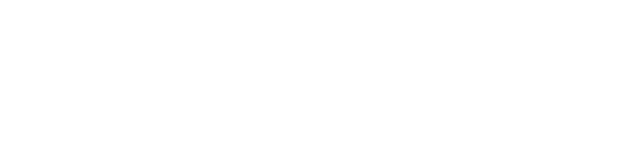
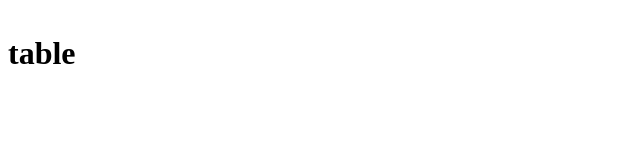
Before and after one commit to septheazisca/indexhtml, a plain HTML site: page index.html in a window 1280 px wide. Shown: the whole page, without its empty margins (0-640 px from the left). Drawn offline with Linux system fonts and the light colour scheme.

Commit message:
tambah h1

```diff
--- a/index.html
+++ b/index.html
@@ -12,5 +12,6 @@
             <td></td>
         </tr>
     </table>
+    <h1>table</h1>
 </body>
 </html>
```
